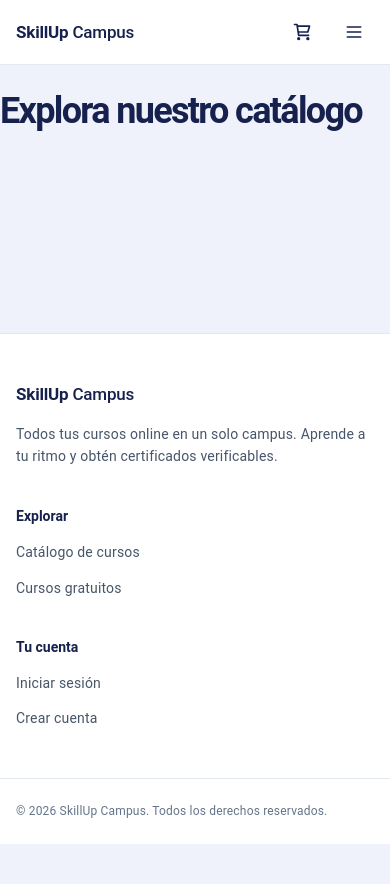
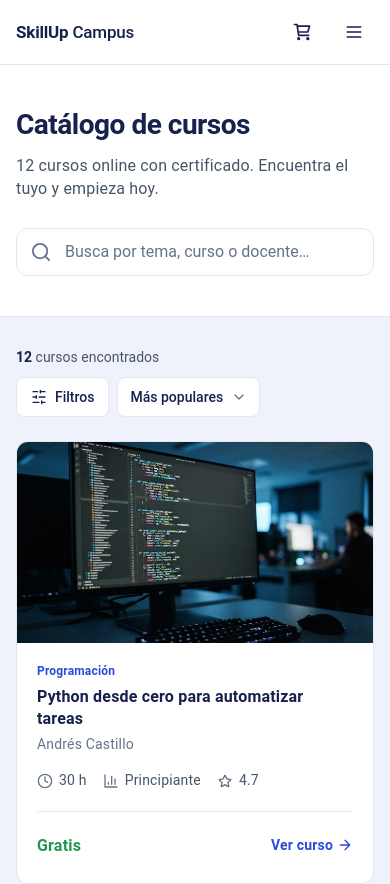
Before and after one commit to Talently-Lab/SkillUp-s2607, a React (Vite) app in the folder frontend/: page /catalog in a window 390 px wide. Shown: the top 884 px of the page. Before the commit the page ends 844 px from the top, so only its background shows below. Built offline with nearby package versions, Linux system fonts and the light colour scheme.

Commit message:
feat: build the courses catalog page

```diff
--- a/frontend/src/App.tsx
+++ b/frontend/src/App.tsx
@@ -1,6 +1,6 @@
 import { Route, Routes } from "react-router";
 import { Home } from "./modules/home/Home";
-import { Catalog } from "./modules/catalog/Catalog";
+import { Catalog } from "./modules/catalog/pages/Catalog";
 import { Admin } from "./modules/admin/Admin";
 import { Student } from "./modules/student/Student";
 import { Register } from "./modules/register/pages/Register";
--- a/frontend/src/modules/catalog/Catalog.tsx
+++ /dev/null
@@ -1,7 +0,0 @@
-export function Catalog() {
-  return (
-    <div>
-      <h1>Explora nuestro catálogo</h1>
-    </div>
-  );
-}
--- /dev/null
+++ b/frontend/src/modules/catalog/pages/Catalog.css
@@ -0,0 +1,263 @@
+/* Hero + search */
+.catalog-hero {
+  border-bottom: 1px solid var(--border);
+  background-color: var(--fg);
+}
+
+.catalog-hero__inner {
+  padding-top: 2.5rem;
+  padding-bottom: 2.5rem;
+}
+
+.catalog-hero__title {
+  margin: 0;
+  font-size: 1.875rem;
+  letter-spacing: -0.5px;
+
+  @media (max-width: 1024px) {
+    font-size: 1.75rem;
+    margin: 0;
+  }
+}
+
+.catalog-hero__subtitle {
+  margin-top: 0.5rem;
+  color: var(--text-muted);
+}
+
+.catalog-search {
+  position: relative;
+  max-width: 42rem;
+  margin-top: 1.75rem;
+}
+
+.catalog-search__icon {
+  position: absolute;
+  top: 50%;
+  left: 1rem;
+  width: 1.125rem;
+  height: 1.125rem;
+  transform: translateY(-50%);
+  pointer-events: none;
+}
+
+.catalog-search__input {
+  width: 100%;
+  height: 3rem;
+  padding: 0 3rem;
+  border: 1px solid var(--border);
+  border-radius: 12px;
+  background-color: var(--fg);
+  font-size: 1rem;
+  transition:
+    border-color 0.15s ease,
+    box-shadow 0.15s ease;
+
+  &::placeholder {
+    color: var(--text-subtle);
+  }
+
+  &::-webkit-search-cancel-button {
+    display: none;
+  }
+
+  &:hover {
+    border-color: #c5cff5;
+  }
+
+  &:focus {
+    outline: none;
+    border-color: var(--color-primary);
+    box-shadow: 0 0 0 4px var(--color-primary-soft);
+  }
+}
+
+.catalog-search__clear {
+  position: absolute;
+  top: 50%;
+  right: 0.5rem;
+  display: inline-flex;
+  align-items: center;
+  justify-content: center;
+  width: 2rem;
+  height: 2rem;
+  border-radius: 6px;
+  transform: translateY(-50%);
+
+  &:hover {
+    background-color: var(--color-primary-soft);
+  }
+}
+
+.catalog-search__clear-icon {
+  width: 1rem;
+  height: 1rem;
+}
+
+/* Layout */
+.catalog__layout {
+  padding-top: 2rem;
+  padding-bottom: 3rem;
+
+  @media (min-width: 1024px) {
+    display: grid;
+    grid-template-columns: 232px minmax(0, 1fr);
+    gap: 2.5rem;
+    padding-top: 2.5rem;
+    padding-bottom: 4rem;
+  }
+}
+
+.catalog__sidebar {
+  display: none;
+
+  @media (min-width: 1024px) {
+    display: block;
+  }
+}
+
+.catalog__sidebar-inner {
+  position: sticky;
+  top: 6rem;
+}
+
+.catalog__toolbar {
+  display: flex;
+  flex-wrap: wrap;
+  align-items: center;
+  justify-content: space-between;
+  gap: 0.75rem;
+}
+
+.catalog__count {
+  margin: 0;
+  font-family: var(--inter);
+  font-size: 0.875rem;
+  font-weight: 400;
+  letter-spacing: normal;
+  white-space: nowrap;
+  color: var(--text-muted);
+
+  @media (max-width: 1024px) {
+    font-size: 0.875rem;
+  }
+
+  strong {
+    font-weight: 600;
+    color: var(--text-h);
+  }
+}
+
+.catalog__controls {
+  display: flex;
+  flex-shrink: 0;
+  align-items: center;
+  gap: 0.5rem;
+}
+
+.catalog__filters-btn {
+  display: inline-flex;
+  align-items: center;
+  gap: 0.5rem;
+  height: 2.5rem;
+  padding: 0 0.875rem;
+  border: 1px solid var(--border);
+  border-radius: var(--radius);
+  background-color: var(--fg);
+  font-size: 0.875rem;
+  font-weight: 500;
+  white-space: nowrap;
+
+  &:hover {
+    border-color: #c5cff5;
+  }
+
+  @media (min-width: 1024px) {
+    display: none;
+  }
+}
+
+.catalog__filters-icon {
+  width: 1rem;
+  height: 1rem;
+}
+
+.catalog__filters-badge {
+  padding: 0 0.375rem;
+  border-radius: 999px;
+  background-color: var(--color-primary);
+  font-size: 0.75rem;
+  font-weight: 600;
+  color: var(--fg);
+}
+
+.catalog__grid {
+  display: grid;
+  gap: 1.5rem;
+  margin-top: 1.5rem;
+
+  @media (min-width: 640px) {
+    grid-template-columns: repeat(2, minmax(0, 1fr));
+  }
+
+  @media (min-width: 1280px) {
+    grid-template-columns: repeat(3, minmax(0, 1fr));
+  }
+}
+
+/* Empty state */
+.catalog-empty {
+  display: flex;
+  flex-direction: column;
+  align-items: center;
+  margin-top: 1.5rem;
+  padding: 4rem 1.5rem;
+  border: 1px dashed var(--border);
+  border-radius: 12px;
+  background-color: var(--fg);
+  text-align: center;
+}
+
+.catalog-empty__icon-wrap {
+  display: flex;
+  align-items: center;
+  justify-content: center;
+  width: 3rem;
+  height: 3rem;
+  border-radius: 50%;
+  background-color: var(--color-primary-soft);
+}
+
+.catalog-empty__icon {
+  width: 1.5rem;
+  height: 1.5rem;
+}
+
+.catalog-empty__title {
+  margin-top: 1rem;
+  font-family: var(--inter);
+  font-size: 1rem;
+  font-weight: 600;
+}
+
+.catalog-empty__text {
+  max-width: 24rem;
+  margin-top: 0.25rem;
+  font-size: 0.875rem;
+  color: var(--text-muted);
+}
+
+.catalog-empty__btn {
+  margin-top: 1.5rem;
+  padding: 0.625rem 1rem;
+  border-radius: var(--radius);
+  background-color: var(--color-primary);
+  font-size: 0.875rem;
+  font-weight: 600;
+  color: var(--fg);
+  transition: background-color 0.15s ease;
+
+  &:hover {
+    background-color: var(--color-primary-hover);
+  }
+}
--- /dev/null
+++ b/frontend/src/modules/catalog/pages/Catalog.tsx
@@ -0,0 +1,152 @@
+import { useState } from "react";
+
+import { CourseCard } from "../../../shared/components/CourseCard";
+import { courses } from "../../../shared/mocks/courses";
+import { CatalogFilters } from "../components/CatalogFilters";
+import { FilterDrawer } from "../components/FilterDrawer";
+import { SortDropdown } from "../components/SortDropdown";
+import { useCatalogFilters } from "../hooks/useCatalogFilters";
+import CloseIcon from "../../../assets/icons/close.svg";
+import SearchIcon from "../../../assets/icons/search.svg";
+import SearchXIcon from "../../../assets/icons/search-x.svg";
+import SlidersIcon from "../../../assets/icons/sliders.svg";
+import "./Catalog.css";
+
+export function Catalog() {
+  const catalog = useCatalogFilters();
+  const [isDrawerOpen, setIsDrawerOpen] = useState(false);
+  const closeDrawer = () => setIsDrawerOpen(false);
+  const resultCount = catalog.results.length;
+
+  const renderFilters = (idPrefix: string) => (
+    <CatalogFilters
+      idPrefix={idPrefix}
+      filters={catalog.filters}
+      activeCount={catalog.activeCount}
+      onToggleCategory={catalog.toggleCategory}
+      onToggleLevel={catalog.toggleLevel}
+      onPriceChange={catalog.setPrice}
+      onDurationChange={catalog.setDuration}
+      onReset={catalog.resetFilters}
+    />
+  );
+
+  return (
+    <div className="catalog">
+      <section className="catalog-hero">
+        <div className="catalog-hero__inner container">
+          <h1 className="catalog-hero__title">Catálogo de cursos</h1>
+          <p className="catalog-hero__subtitle">
+            {courses.length} cursos online con certificado. Encuentra el tuyo y
+            empieza hoy.
+          </p>
+          <div className="catalog-search">
+            <label htmlFor="catalog-search" className="visually-hidden">
+              Buscar cursos
+            </label>
+            <img className="catalog-search__icon" src={SearchIcon} alt="" />
+            <input
+              id="catalog-search"
+              type="search"
+              className="catalog-search__input"
+              value={catalog.query}
+              onChange={(event) => catalog.setQuery(event.target.value)}
+              placeholder="Busca por tema, curso o docente…"
+            />
+            {catalog.query && (
+              <button
+                type="button"
+                className="catalog-search__clear"
+                onClick={() => catalog.setQuery("")}
+                aria-label="Borrar búsqueda"
+              >
+                <img
+                  className="catalog-search__clear-icon"
+                  src={CloseIcon}
+                  alt=""
+                />
+              </button>
+            )}
+          </div>
+        </div>
+      </section>
+
+      <div className="catalog__layout container">
+        <aside className="catalog__sidebar" aria-label="Filtros de cursos">
+          <div className="catalog__sidebar-inner">{renderFilters("desk")}</div>
+        </aside>
+
+        <section aria-labelledby="results-heading">
+          <div className="catalog__toolbar">
+            <h2
+              id="results-heading"
+              className="catalog__count"
+              aria-live="polite"
+            >
+              <strong>{resultCount}</strong>{" "}
+              {resultCount === 1 ? "curso encontrado" : "cursos encontrados"}
+            </h2>
+            <div className="catalog__controls">
+              <button
+                type="button"
+                className="catalog__filters-btn"
+                onClick={() => setIsDrawerOpen(true)}
+              >
+                <img
+                  className="catalog__filters-icon"
+                  src={SlidersIcon}
+                  alt=""
+                />
+                Filtros
+                {catalog.activeCount > 0 && (
+                  <span className="catalog__filters-badge">
+                    {catalog.activeCount}
+                  </span>
+                )}
+              </button>
+              <SortDropdown value={catalog.sort} onChange={catalog.setSort} />
+            </div>
+          </div>
+
+          {resultCount > 0 ? (
+            <ul className="catalog__grid">
+              {catalog.results.map((course) => (
+                <li key={course.id}>
+                  <CourseCard course={course} />
+                </li>
+              ))}
+            </ul>
+          ) : (
+            <div className="catalog-empty">
+              <span className="catalog-empty__icon-wrap">
+                <img className="catalog-empty__icon" src={SearchXIcon} alt="" />
+              </span>
+              <h3 className="catalog-empty__title">
+                No encontramos cursos con esos criterios
+              </h3>
+              <p className="catalog-empty__text">
+                Prueba con otra palabra clave o quita algunos filtros para ver
+                más resultados.
+              </p>
+              <button
+                type="button"
+                className="catalog-empty__btn"
+                onClick={catalog.resetAll}
+              >
+                Limpiar búsqueda y filtros
+              </button>
+            </div>
+          )}
+        </section>
+      </div>
+
+      <FilterDrawer
+        open={isDrawerOpen}
+        resultCount={resultCount}
+        onClose={closeDrawer}
+      >
+        {renderFilters("mob")}
+      </FilterDrawer>
+    </div>
+  );
+}
```
